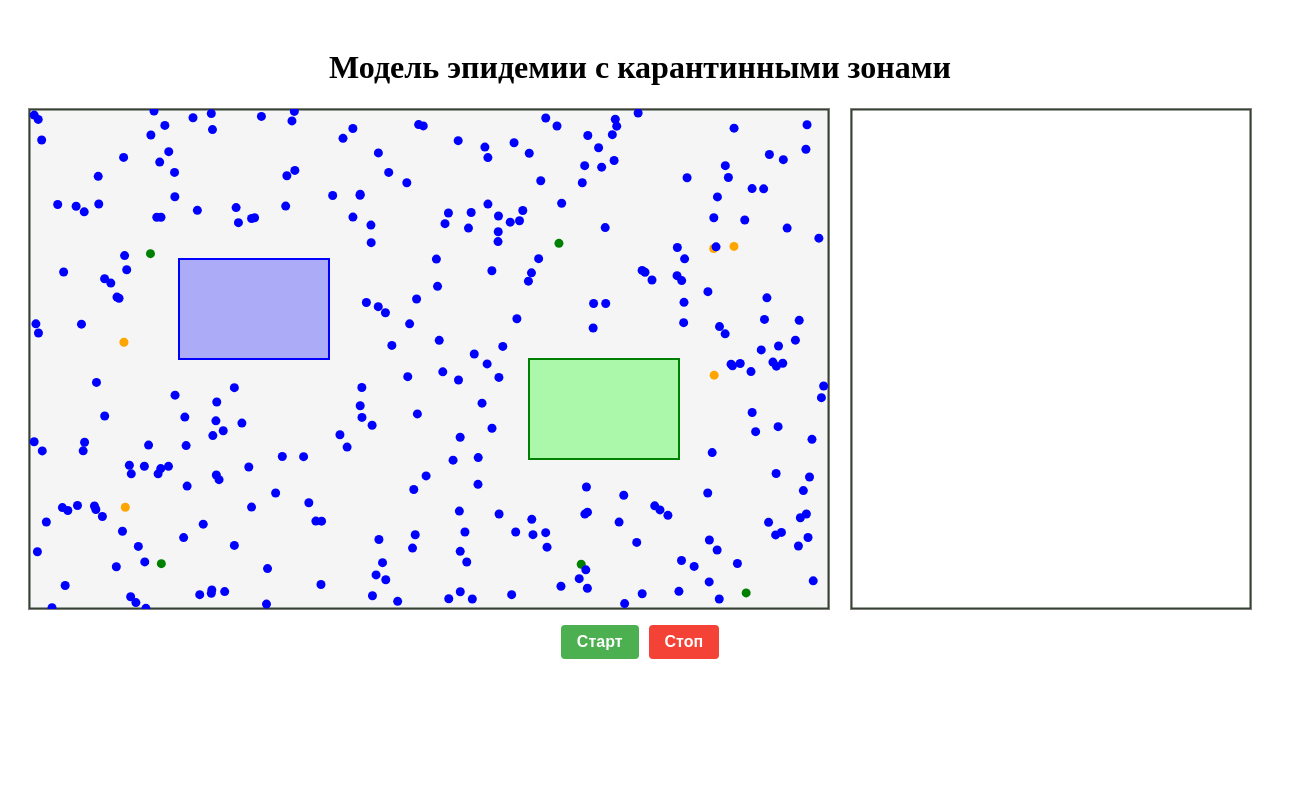
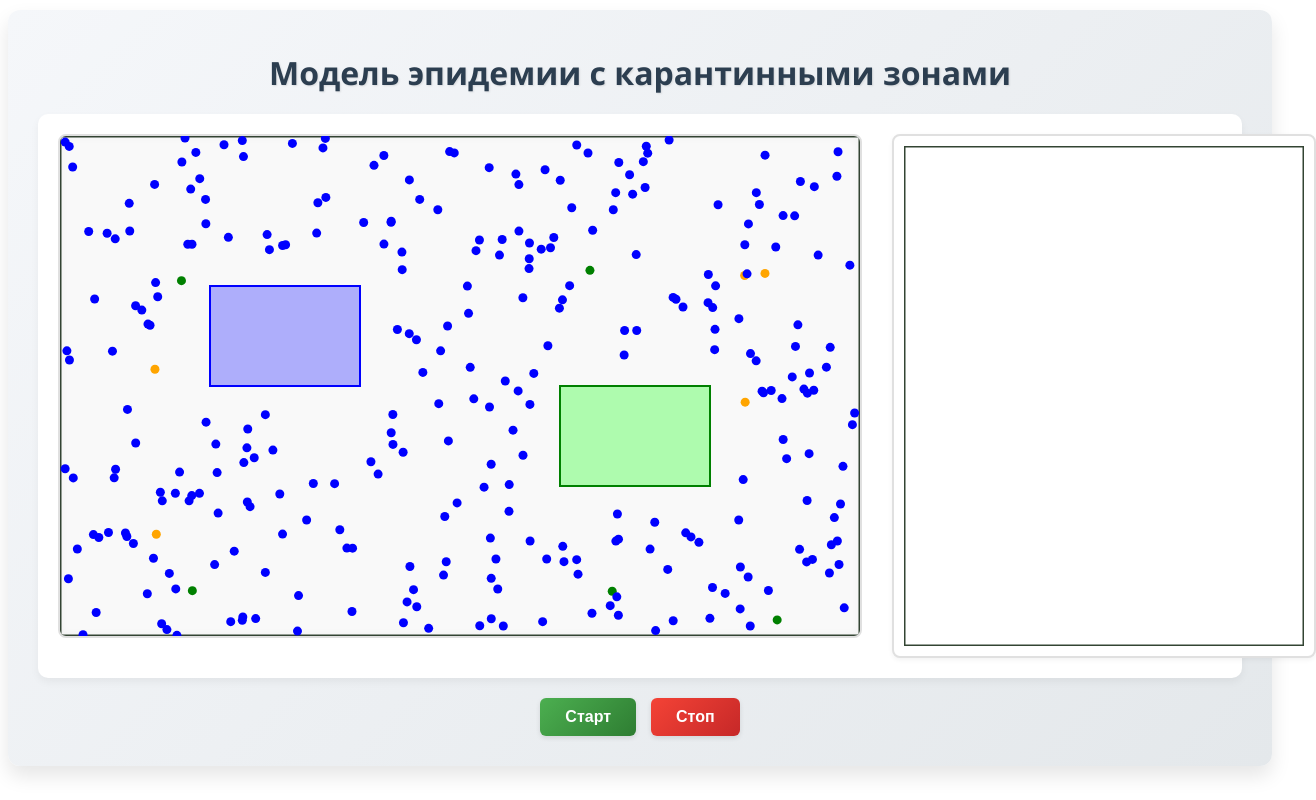
Before and after one commit to SophyaTam/epidem, a Vue app: page / in a window 1280 px wide. Shown: the whole page, 1316 px wide, since content can reach past the window. Built offline with nearby package versions, Linux system fonts and the light colour scheme; the HTML template or start-up script is replaced by a standard one.

Commit message:
извенение визуала

```diff
--- a/src/App.vue
+++ b/src/App.vue
@@ -17,8 +17,8 @@
     <!-- Панель управления симуляцией -->
     <div class="controls">
       <!-- Кнопки управления -->
-      <button @click="startSimulation">Старт</button>
-      <button @click="stopSimulation">Стоп</button>
+      <button @click="startSimulation" title="Запустить симуляцию">Старт</button>
+      <button @click="stopSimulation" title="Остановить симуляцию">Стоп</button>
     </div>
   </div>
 </template>
@@ -1296,64 +1296,191 @@ export default {
 <style scoped>
 /* Основные стили компонента */
 .simulation-container {
-  display: flex;
-  flex-direction: column;
-  align-items: center;
-  padding: 20px;
+  font-family: 'Segoe UI', Tahoma, Geneva, Verdana, sans-serif;
+  background: linear-gradient(135deg, #f5f7fa 0%, #e4e8eb 100%);
+  border-radius: 12px;
+  box-shadow: 0 10px 20px rgba(0, 0, 0, 0.1);
+  padding: 20px 30px; /* Уменьшил верхний отступ */
+  max-width: 1300px;
+  margin: 10px auto; /* Уменьшил внешний отступ */
 }
 
-/* Контейнер для основного содержимого */
+h1 {
+  color: #2c3e50;
+  text-align: center;
+  margin-bottom: 20px; /* Уменьшил отступ */
+  font-weight: 600;
+  text-shadow: 1px 1px 2px rgba(0, 0, 0, 0.1);
+}
+
 .content-wrapper {
   display: flex;
-  gap: 20px;
-  align-items: center;
+  gap: 30px;
+  align-items: flex-start;
+  background: white;
+  padding: 20px;
+  border-radius: 10px;
+  box-shadow: 0 4px 8px rgba(0, 0, 0, 0.05);
 }
 
-/* Стили для поля симуляции */
 .simulation-field {
-  border: 1px solid #817b7b;
-  background-color: #f5f5f5;
+  border: 2px solid #e0e0e0;
+  background-color: #f9f9f9;
+  border-radius: 8px;
+  box-shadow: inset 0 0 10px rgba(0, 0, 0, 0.05);
 }
 
-/* Стили для контейнера графика */
 .chart-container {
-  border: 1px solid #817b7b;
+  border: 2px solid #e0e0e0;
   background-color: white;
+  border-radius: 8px;
+  padding: 10px;
+  box-shadow: 0 2px 5px rgba(0, 0, 0, 0.05);
 }
 
-/* Стиль для холста графика */
 .chart-field {
   display: block;
 }
 
 /* Стили для панели управления */
 .controls {
-  margin-top: 15px;
+  margin-top: 20px; /* Уменьшил отступ */
+  margin-bottom: 10px; /* Добавил отступ снизу */
   display: flex;
-  gap: 10px;
+  gap: 15px;
+  justify-content: center;
 }
 
 .controls button {
-  padding: 8px 16px;
+  padding: 10px 25px;
   font-size: 1em;
+  cursor: pointer;
+  border: none;
+  border-radius: 6px;
+  font-weight: 600;
+  transition: all 0.3s ease;
+  box-shadow: 0 2px 5px rgba(0, 0, 0, 0.1);
+  display: flex;
+  align-items: center;
+  justify-content: center; /* Центрируем текст */
+}
+
+/* Убрал псевдоэлементы с иконками */
+.controls button::before {
+  content: none !important;
+}
+
+.controls button:hover {
+  transform: translateY(-2px);
+  box-shadow: 0 4px 8px rgba(0, 0, 0, 0.15);
+}
+
+.controls button:active {
+  transform: translateY(0);
+}
+
+button:nth-child(1) {
+  background: linear-gradient(135deg, #4caf50 0%, #2e7d32 100%);
+  color: white;
+}
+
+button:nth-child(2) {
+  background: linear-gradient(135deg, #f44336 0%, #c62828 100%);
+  color: white;
+}
+
+.simulation-container {
+  animation: fadeIn 0.5s ease-out;
+}
+
+@keyframes fadeIn {
+  from {
+    opacity: 0;
+    transform: translateY(20px);
+  }
+  to {
+    opacity: 1;
+    transform: translateY(0);
+  }
+}
+
+canvas:hover {
   cursor: pointer;
 }
 
-/* Общие стили для кнопок */
-button {
-  padding: 10px 20px;
-  border: none;
-  border-radius: 4px;
-  cursor: pointer;
-  font-weight: bold;
-  color: white;
+@media (max-width: 1200px) {
+  .content-wrapper {
+    flex-direction: column;
+    align-items: center;
+  }
+
+  .simulation-field,
+  .chart-container {
+    width: 100%;
+    height: auto;
+  }
+
+  canvas {
+    max-width: 100%;
+    height: auto !important;
+  }
 }
 
-/* Индивидуальные стили кнопок */
-button:nth-child(1) {
-  background: #4caf50;
-} /* Старт - зеленый */
-button:nth-child(2) {
-  background: #f44336;
-} /* Стоп - красный */
+@media (max-width: 600px) {
+  .controls {
+    flex-direction: column;
+    width: 100%;
+  }
+
+  button {
+    width: 100%;
+  }
+}
+
+.stats-panel {
+  display: flex;
+  justify-content: space-around;
+  background: white;
+  padding: 15px;
+  border-radius: 10px;
+  margin-bottom: 20px;
+  box-shadow: 0 2px 10px rgba(0, 0, 0, 0.05);
+}
+
+.stat-item {
+  display: flex;
+  flex-direction: column;
+  align-items: center;
+  padding: 10px 20px;
+  border-radius: 8px;
+  min-width: 100px;
+}
+
+.stat-value {
+  font-size: 24px;
+  font-weight: 700;
+  margin-bottom: 5px;
+}
+
+.stat-label {
+  font-size: 14px;
+  opacity: 0.8;
+}
+
+.healthy {
+  background-color: rgba(0, 0, 255, 0.1);
+  border-left: 4px solid blue;
+}
+.infected {
+  background-color: rgba(0, 255, 0, 0.1);
+  border-left: 4px solid green;
+}
+.immune {
+  background-color: rgba(255, 165, 0, 0.1);
+  border-left: 4px solid orange;
+}
+.dead {
+  background-color: rgba(0, 0, 0, 0.05);
+  border-left: 4px solid black;
+}
 </style>
```
